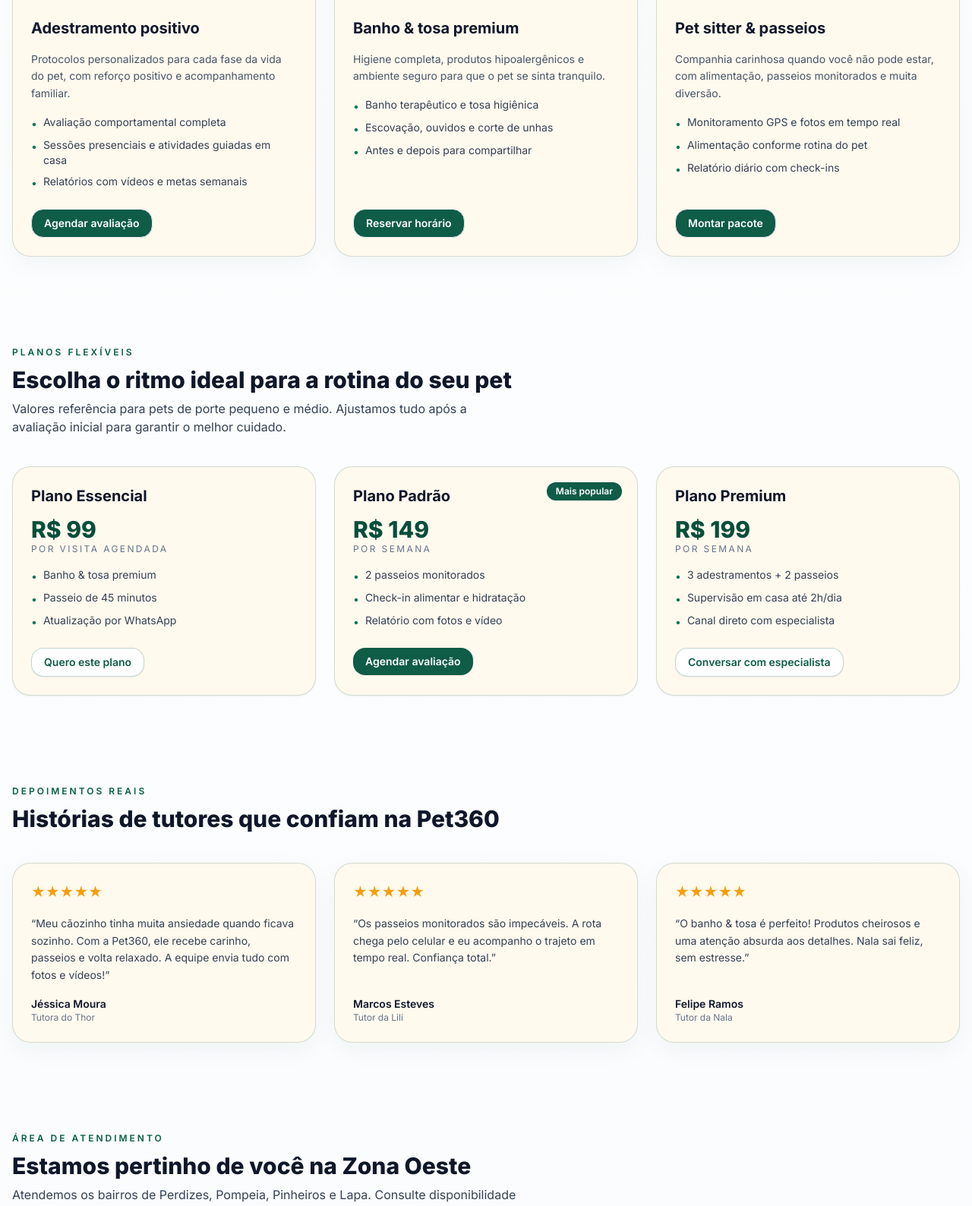
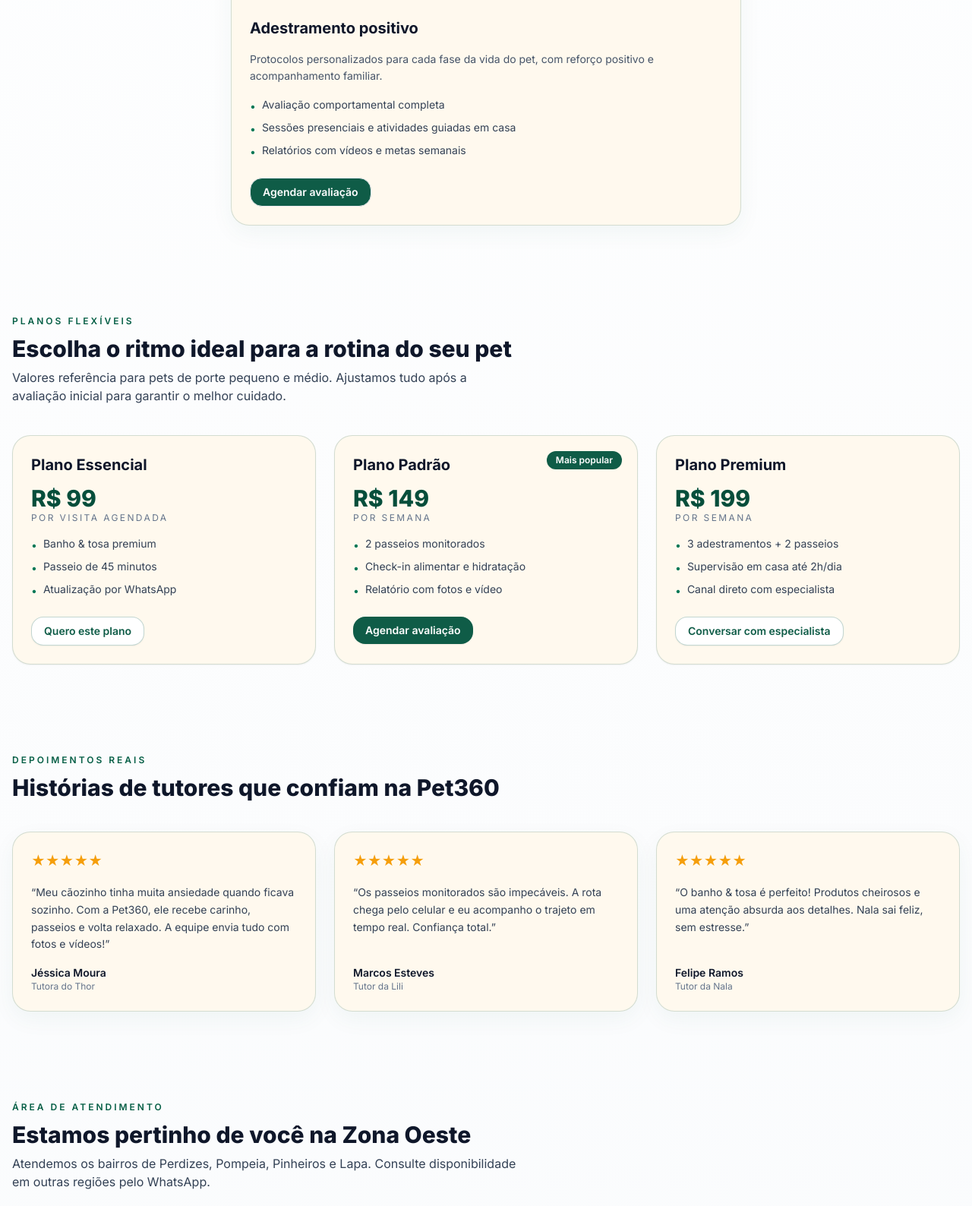
Before and after one commit to vini-dev96/Pet360, a PHP site: page / in a window 1280 px wide. Shown: the part 1567-3155 px from the top of the page at 76% size. Run offline with PHP 8.4, Linux system fonts and the light colour scheme; some libraries are stand-ins or nearby versions.

Commit message:
Mostrar apenas serviços de adestramento disponível no dashboard e index.

```diff
--- a/dashboard.php
+++ b/dashboard.php
@@ -41,7 +41,7 @@ try {
 
     // Buscar serviços disponíveis (bloco separado - opcional)
     try {
-        $stmtServicos = $pdo->prepare("SELECT id, nome, descricao, preco, duracao, tipo FROM servicos WHERE ativo = 1 ORDER BY tipo, nome");
+        $stmtServicos = $pdo->prepare("SELECT id, nome, descricao, preco, duracao, tipo FROM servicos WHERE ativo = 1 AND tipo = 'adestramento' ORDER BY tipo, nome");
         $stmtServicos->execute();
         $servicos = $stmtServicos->fetchAll();
     } catch (PDOException $e) {
@@ -405,7 +405,7 @@ $business = [
                         <a
                             href="servicos/init.php"
                             class="inline-block rounded-xl px-6 py-2 text-sm font-semibold shadow-sm border btn-primary hover:shadow-md transition-all"
-                            onclick="return confirm('Deseja inserir os serviços padrão (Banho & Tosa, Adestramento, Passeios) no banco de dados?');"
+                            onclick="return confirm('Deseja inserir os serviços padrão (Adestramento) no banco de dados?');"
                         >
                             Inserir Serviços Padrão
                         </a>
--- a/index.php
+++ b/index.php
@@ -220,12 +220,12 @@ $phoneTel = preg_replace('/\s|\(|\)|-|\+/', '', $business['phone']);
     <div class="flex flex-col gap-3 md:flex-row md:items-end md:justify-between">
       <div>
         <span class="text-xs font-semibold uppercase tracking-[0.25em] text-emerald-800">Serviços Pet360</span>
-        <h2 class="mt-2 text-3xl font-extrabold">Adestramento, cuidados e companhia em um só lugar</h2>
+        <h2 class="mt-2 text-3xl font-extrabold">Adestramento positivo e personalizado</h2>
         <p class="mt-2 text-slate-700 max-w-2xl">Planos pensados para rotina de filhotes, adultos e seniores, com acompanhamento contínuo e feedback transparente.</p>
       </div>
       <a href="<?= esc($business['whatsapp']) ?>" class="rounded-2xl px-5 py-2 text-sm font-semibold border btn-secondary">Ver disponibilidade</a>
     </div>
-    <div class="mt-10 grid md:grid-cols-3 gap-6">
+    <div class="mt-10 grid md:grid-cols-1 gap-6 justify-center max-w-2xl mx-auto">
       <?php
       $services = [
         [
@@ -234,20 +234,6 @@ $phoneTel = preg_replace('/\s|\(|\)|-|\+/', '', $business['phone']);
           'desc' => 'Protocolos personalizados para cada fase da vida do pet, com reforço positivo e acompanhamento familiar.',
           'items'=> ['Avaliação comportamental completa','Sessões presenciais e atividades guiadas em casa','Relatórios com vídeos e metas semanais'],
           'cta'  => 'Agendar avaliação'
-        ],
-        [
-          'slug' => 'banho',
-          'title'=> 'Banho & tosa premium',
-          'desc' => 'Higiene completa, produtos hipoalergênicos e ambiente seguro para que o pet se sinta tranquilo.',
-          'items'=> ['Banho terapêutico e tosa higiênica','Escovação, ouvidos e corte de unhas','Antes e depois para compartilhar'],
-          'cta'  => 'Reservar horário'
-        ],
-        [
-          'slug' => 'passeios',
-          'title'=> 'Pet sitter & passeios',
-          'desc' => 'Companhia carinhosa quando você não pode estar, com alimentação, passeios monitorados e muita diversão.',
-          'items'=> ['Monitoramento GPS e fotos em tempo real','Alimentação conforme rotina do pet','Relatório diário com check-ins'],
-          'cta'  => 'Montar pacote'
         ],
       ];
       foreach($services as $service):
```
